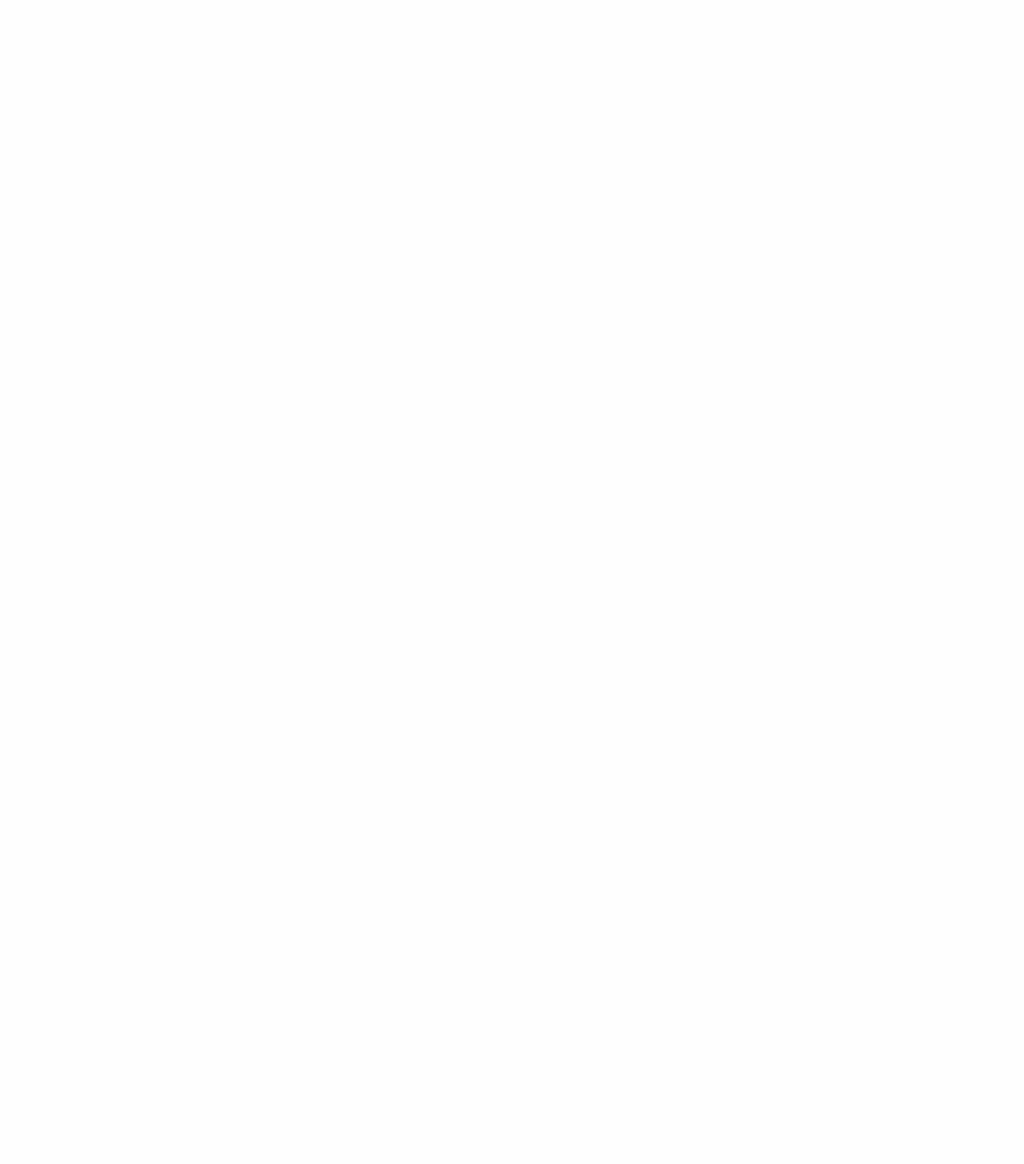
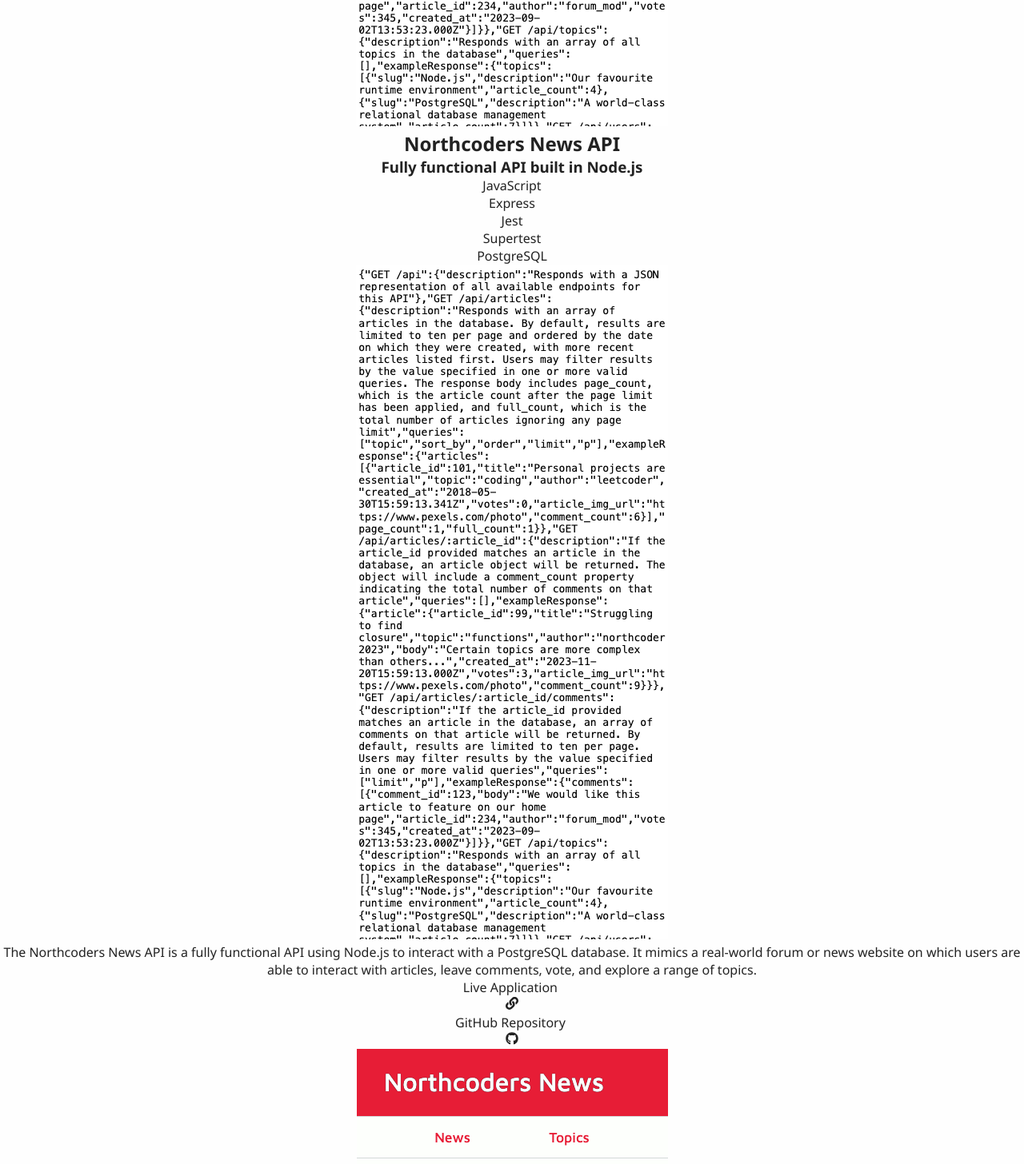
Before and after one commit to gcpearse/portfolio, a React (Vite) app: page /projects in a window 1280 px wide. Shown: the part 962-2418 px from the top of the page at 80% size. Before the commit the page ends 800 px from the top, so only its background shows below. Built offline with nearby package versions, Linux system fonts and the light colour scheme.

Commit message:
structure and content for single project component

```diff
--- a/src/components/pages/projects/SingleProject.tsx
+++ b/src/components/pages/projects/SingleProject.tsx
@@ -1,3 +1,4 @@
+import { FaGithub, FaLink } from "react-icons/fa"
 import { Project } from "../../../models"
 
 type Props = {
@@ -6,8 +7,40 @@
 
 const SingleProject: React.FC<Props> = ({ project }) => {
   return (
-    <div>
-      <h2>{project.title}</h2>
+    <div className="project-wrapper">
+      <img src={`src/assets/${project.imgLink}`} alt="A screenshot of the project on a mobile display" />
+      <div className="project-info">
+        <h2>{project.title}</h2>
+        <h3>{project.tagline}</h3>
+        <ul>
+          {project.techStack.map((tech) => {
+            return (
+              <li key={tech}>
+                {tech}
+              </li>
+            )
+          })}
+        </ul>
+        <div className="img-desc">
+          <img src={`src/assets/${project.imgLink}`} alt="A screenshot of the project on a mobile display" />
+          <p>{project.description}</p>
+        </div>
+        <div className="link-container">
+          {project.isHosted ? (
+            <div className="link-wrapper">
+              <a href={project.siteLink} target="_blank">
+              <p className="icon-desc">Live Application&nbsp;</p><FaLink />
+              </a>
+            </div>
+          ) : (
+            null
+          )}
+          <div className="link-wrapper">
+            <a href={project.repository} target="_blank">
+              <p className="icon-desc">GitHub Repository&nbsp;</p><FaGithub />
+            </a>
+          </div>
+        </div></div>
     </div>
   )
 }
```
